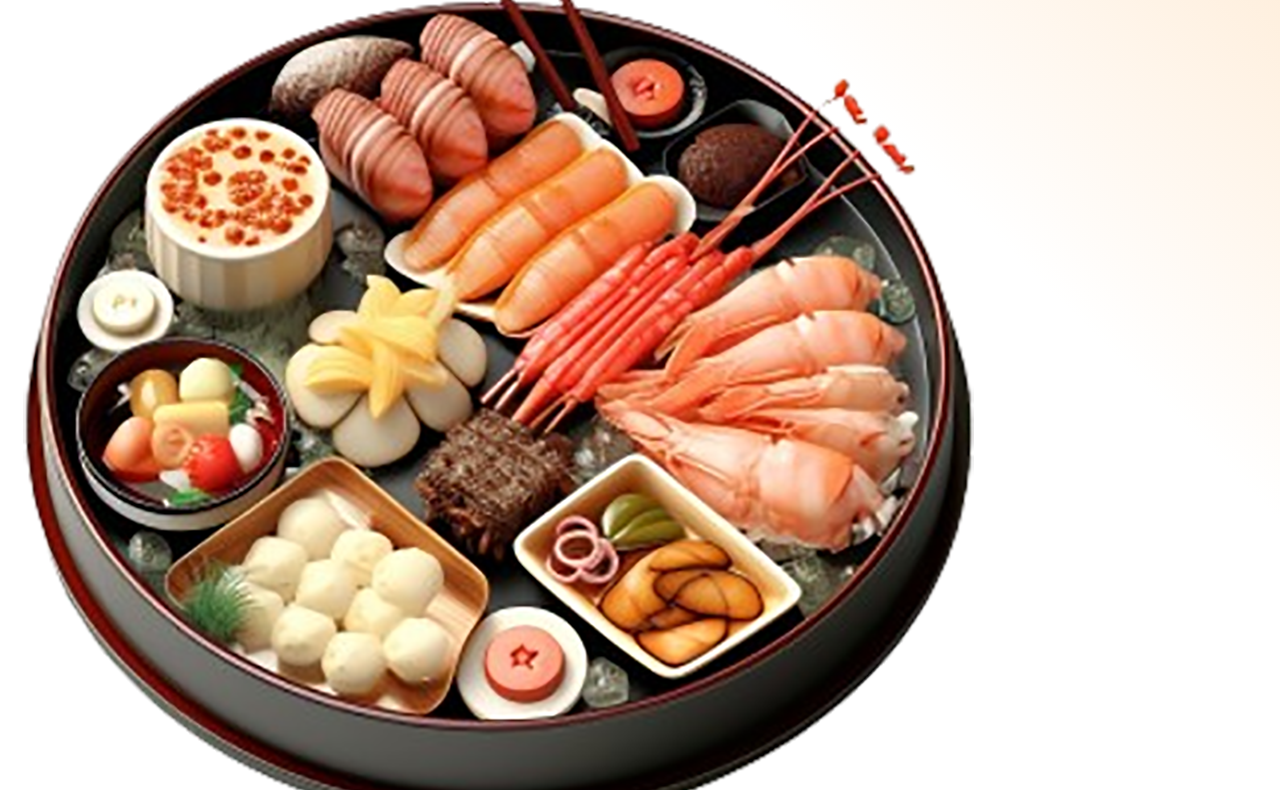
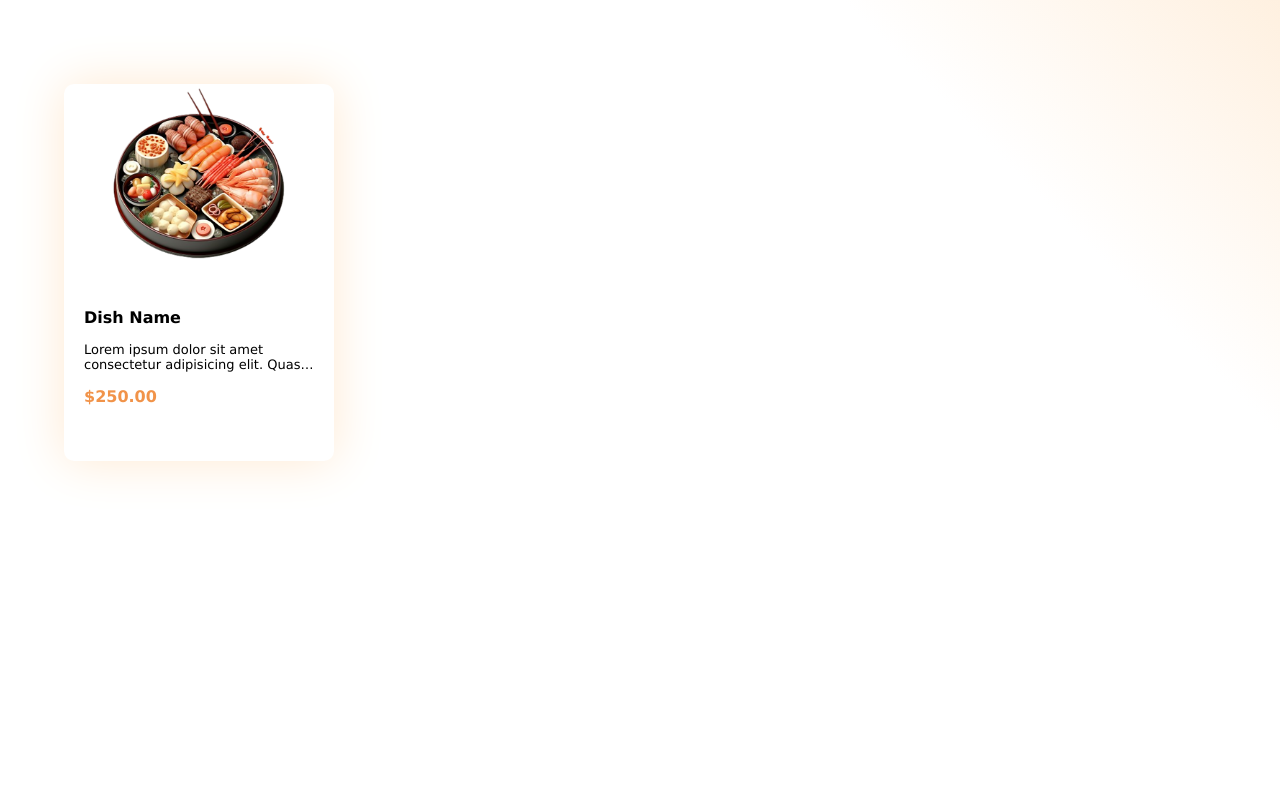
Before and after one commit to Shubiks/Japanese-Restaurant-website, a plain HTML site: page Pages/menu.html in a window 1280 px wide. Shown: the part 207-997 px from the top of the page. After the commit the page ends 868 px from the top, so only its background shows below. Drawn offline with Linux system fonts and the light colour scheme; files that its build step writes are made by us from their sources; files whose address does not match are found by name; a web font is replaced by a local one.

Commit message:
style menu box and menu card

```diff
--- a/CSS/menu.css
+++ b/CSS/menu.css
@@ -1,3 +1,63 @@
 body{
     background: linear-gradient(45deg, white 70%, rgb(254, 233, 209));
 }
+
+.menu{
+    text-align: center;
+    padding-top: 130px;
+}
+
+.menu h1{
+    font-family: Cambria, Cochin, Georgia, Times, 'Times New Roman', serif;
+    font-size: 45px;
+}
+
+.menu .menu-box{
+    padding: 100px 5%;
+    display: flex;
+    align-items: center;
+    justify-content: space-between;
+    flex-wrap: wrap; /* wrap -- screen size dynamic adjusing */
+}
+
+.menu-card{
+    min-width: 270px;
+    width: 270px;
+    padding: 40px 20px;
+    padding-top: 0;
+    border-radius: 10px;
+    background-color: white;
+    cursor: pointer;
+    transition: all 0.3s;
+    overflow: visible; /* when hovered display out of box */
+    box-shadow: 0 0 50px rgb(254, 233, 209);
+    margin-bottom: 100px;
+}
+
+.menu-card:hover img{
+    margin-top: -80px ;
+}
+.menu-card img{
+    margin-bottom: 40px;
+    width: 180px;
+    height: 180px;
+    transition: all 0.3s;
+}
+.menu-card h4, .menu-card p, .menu-card span{
+    text-align: left;
+    margin-bottom: 15px;
+    display: block; /* only for span tag as it is not a block element */
+}
+.menu-card p{
+    font-size: 13px;
+    display: -webkit-box; /* these code are important to show this effect any code removed will not get this effect */
+    -webkit-box-orient: vertical;
+    -webkit-line-clamp: 2; /* show 2 lines than ... (ellipses property) */
+    overflow: hidden;
+    text-overflow: ellipsis;
+}
+
+.menu-card span{
+    color: rgb(241, 147, 73);
+    font-weight: 700;
+}
```
